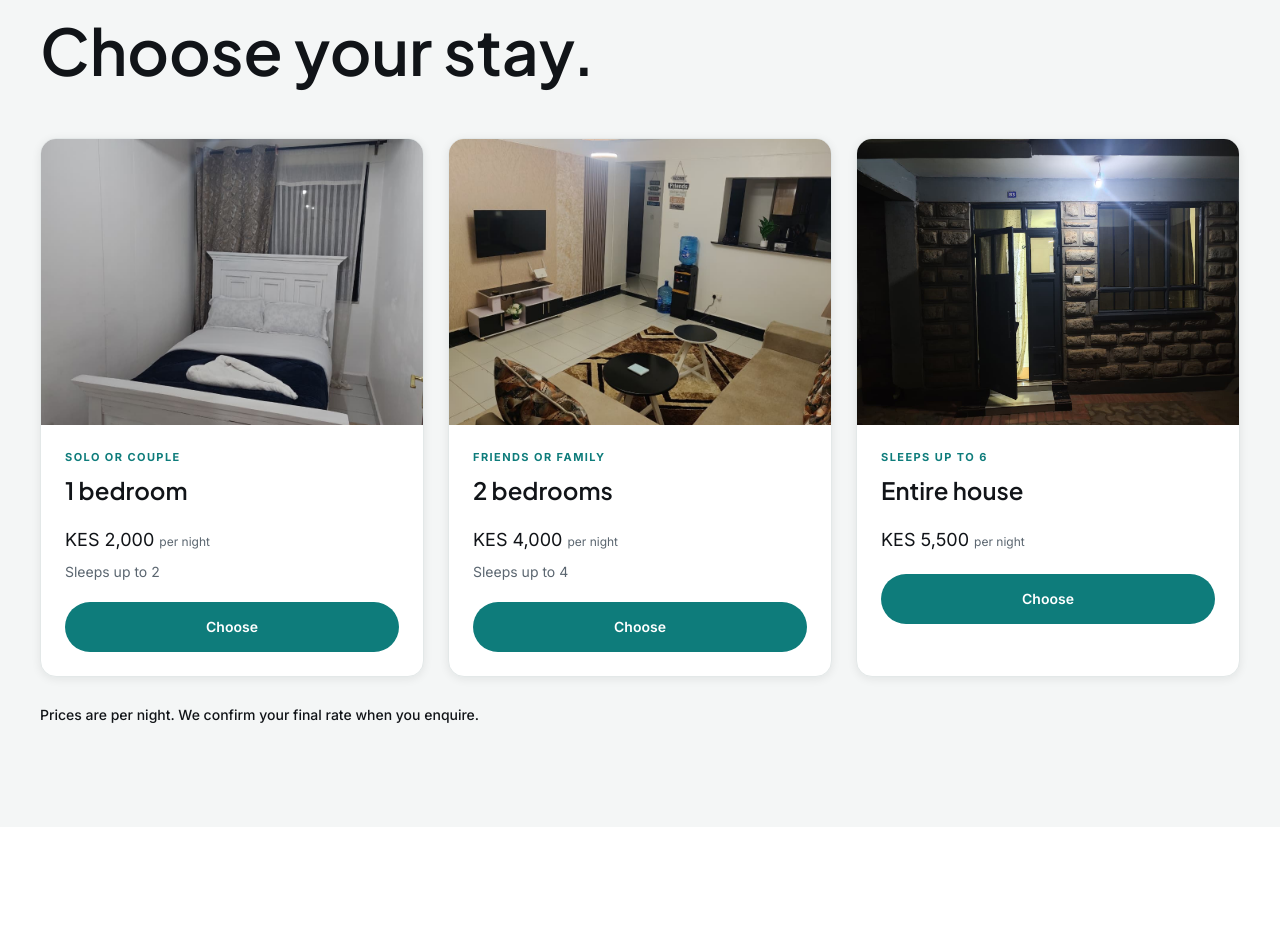
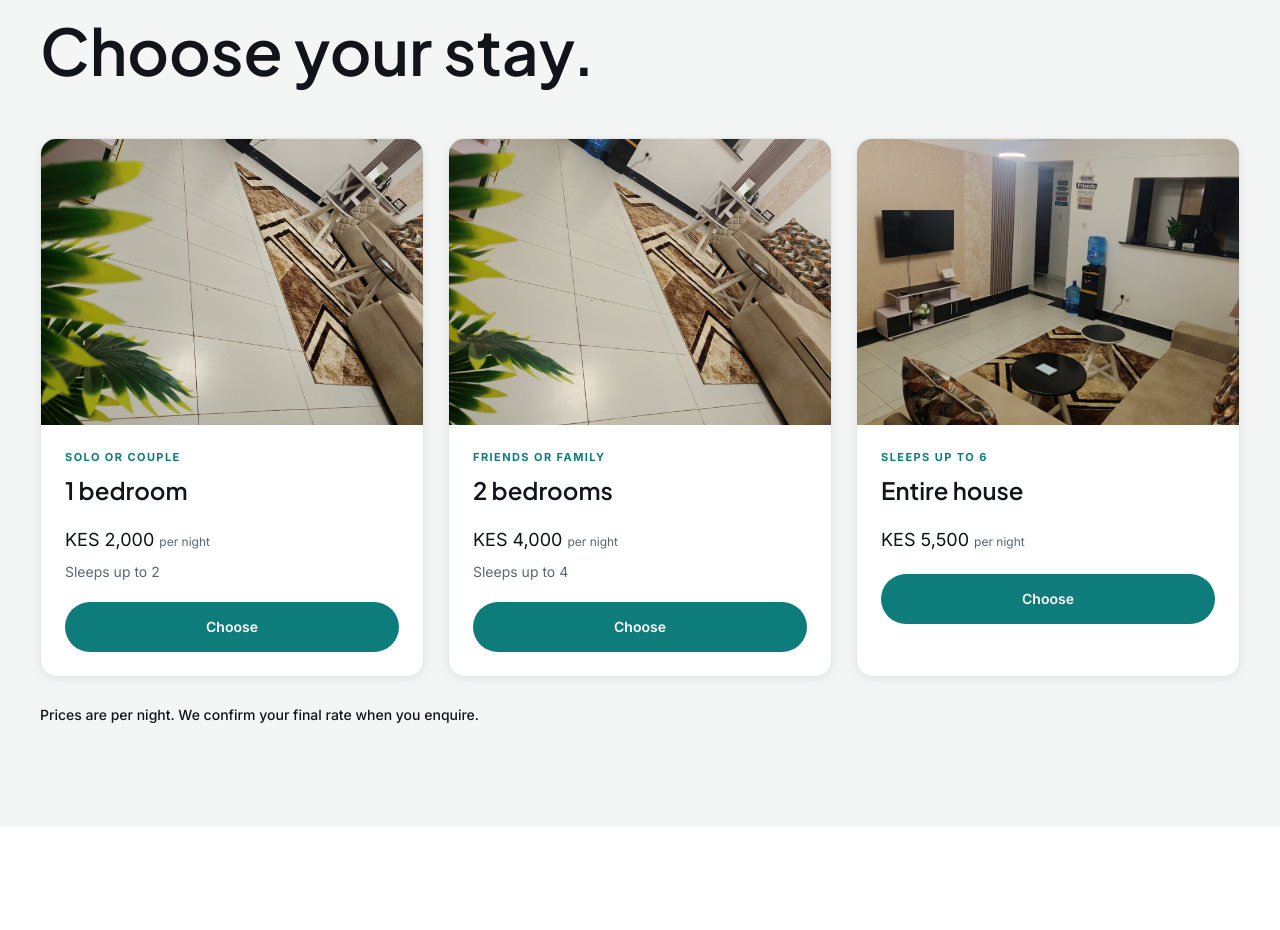
Before and after one commit to vickymaish/Havenwood-suites, a Next.js app: page / in a window 1280 px wide. Shown: the part 1380-2310 px from the top of the page. Built offline with nearby package versions, Linux system fonts and the light colour scheme; no server answers; the database is empty.

Commit message:
Use todays photos

```diff
--- a/components/sections/Stays.tsx
+++ b/components/sections/Stays.tsx
@@ -3,8 +3,17 @@
 import Image from "next/image";
 import { bedroomOptions } from "@/data/site";
 import { content } from "@/data/content";
+import { photos } from "@/data/photos";
 import { getLeadPhotoForListing } from "@/lib/photos";
 import { formatNightlyPrice } from "@/lib/pricing";
+
+// Photo shown on each "Choose your stay" card, by photo id from data/photos.ts.
+// Change an id here to swap a card's photo. If an id doesn't exist, the card falls back to the automatic pick.
+const CARD_PHOTO_IDS: Record<1 | 2 | 3, string> = {
+  1: "lounge-seating", // havenwood-lounge-seating.jpeg
+  2: "lounge-tv",      // havenwood-lounge-tv.jpeg
+  3: "lounge",         // havenwood-lounge-wide.jpeg
+};
 
 type StayOption = { bedrooms: 1 | 2 | 3; label: string; pricePerNightKES: number; priceMax?: number; maxGuests: number };
 
@@ -17,7 +26,7 @@ export default function Stays({ options = bedroomOptions }: { options?: readonly
 }
 
 function StayCard({ option }: { option: StayOption }) {
-  const lead = getLeadPhotoForListing(option.bedrooms);
+  const lead = photos.find((p) => p.id === CARD_PHOTO_IDS[option.bedrooms]) ?? getLeadPhotoForListing(option.bedrooms);
   const select = () => {
     window.dispatchEvent(new CustomEvent("havenwood:bedrooms", { detail: option.bedrooms }));
     document.getElementById("booking")?.scrollIntoView({ behavior: matchMedia("(prefers-reduced-motion: reduce)").matches ? "auto" : "smooth" });
```
